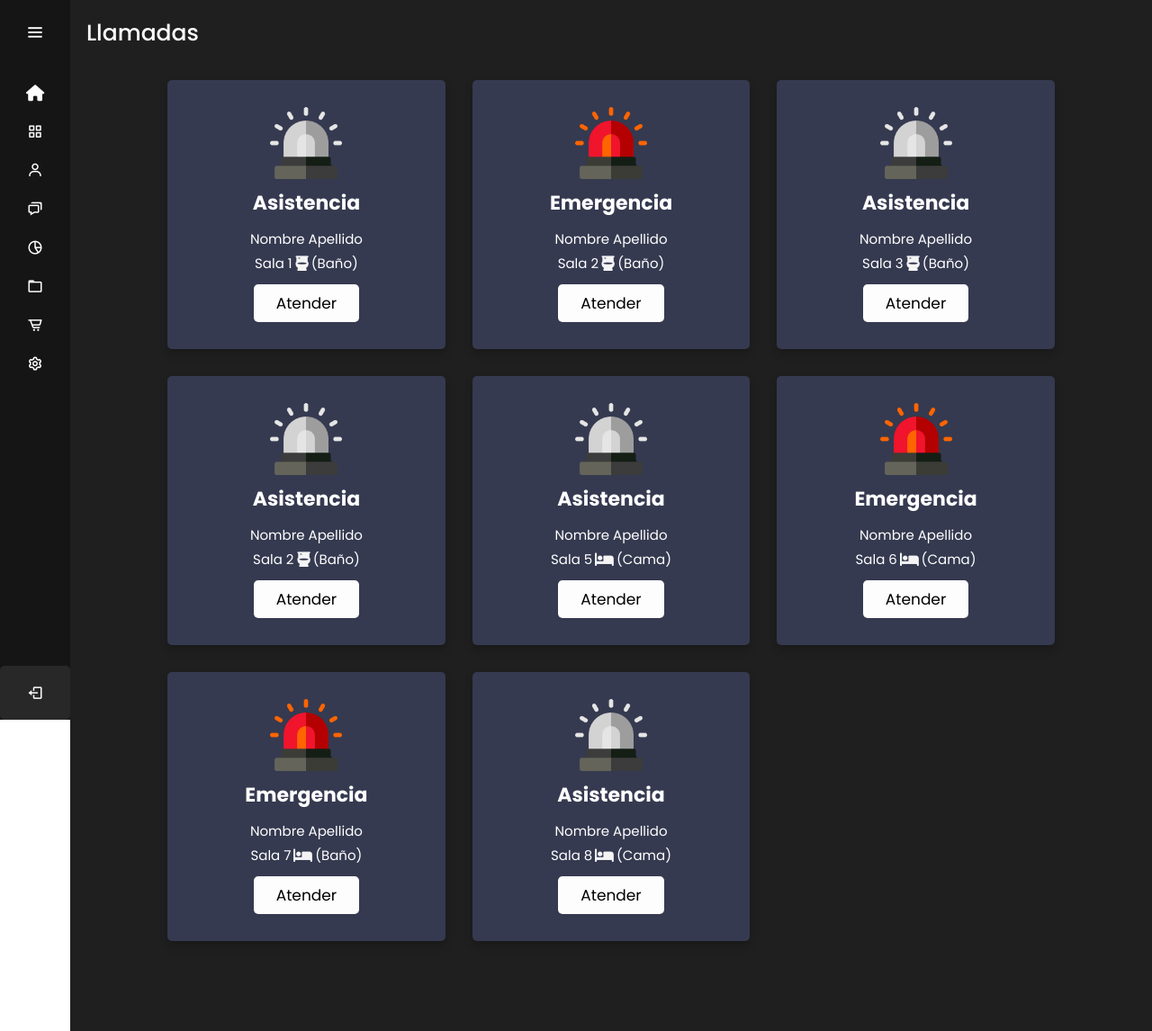
After one commit to PDEjovan/olimpiadasInet, a Django app: page /calls/ in a window 1280 px wide. The commit adds this page. Shown: the whole page at 90% size. Run offline with Django 4.2, Linux system fonts and the light colour scheme; some libraries are stand-ins or nearby versions.

Commit message:
Agregado página calls

```diff
--- /dev/null
+++ b/sitio/static/Styles/calls.css
@@ -0,0 +1,82 @@
+@import url("https://fonts.googleapis.com/css2?family=Poppins:wght@100;200;300;400;500;600;700&display=swap");
+
+* {
+  font-family: "Poppins", sans-serif;
+  margin: 0;
+  padding: 0;
+  box-sizing: border-box;
+  outline: none;
+  border: none;
+  text-decoration: none;
+  text-transform: capitalize;
+  transition: 0.2s linear;
+}
+
+.container {
+  background-color: #1f1f1f;
+  padding: 15px 9%;
+  padding-bottom: 100px;
+}
+
+.container .heading {
+  text-align: center;
+  padding-bottom: 15px;
+  color: #fff;
+  text-shadow: 0 5px 10px rgba(0, 0, 0, 0.2);
+  font-size: 50px;
+}
+
+.container .box-container {
+  display: grid;
+  grid-template-columns: repeat(auto-fit, minmax(250px, 1fr));
+  gap: 30px;
+}
+
+.container .box-container .box {
+  box-shadow: 0 5px 10px rgba(0, 0, 0, 0.2);
+  border-radius: 5px;
+  background: #353a50;
+  text-align: center;
+  padding: 30px 20px;
+}
+
+.container .box-container .box img {
+  height: 80px;
+}
+
+.container .box-container .box h3 {
+  color: #ffffff;
+  font-size: 22px;
+  padding: 10px 0;
+}
+
+.container .box-container .box p {
+  color: #ffffff;
+  font-size: 15px;
+  line-height: 1.8;
+}
+
+.container .box-container .box .btn {
+  margin-top: 10px;
+  display: inline-block;
+  background: #fdfdfd;
+  color: #000000;
+  font-size: 17px;
+  border-radius: 5px;
+  padding: 8px 25px;
+}
+
+.container .box-container .box .btn:hover {
+  letter-spacing: 1px;
+}
+
+.container .box-container .box:hover {
+  box-shadow: 0 10px 15px rgba(0, 0, 0, 0.3);
+  transform: scale(1.03);
+}
+
+@media (max-width: 768px) {
+  .container {
+    padding: 20px;
+  }
+}
--- /dev/null
+++ b/sitio/templates/calls.html
@@ -0,0 +1,107 @@
+{% extends 'layouts/nav.html' %} {% load static %} {% block content %}
+<!DOCTYPE html>
+<html lang="en">
+  <head>
+    <meta charset="UTF-8" />
+    <meta http-equiv="X-UA-Compatible" content="IE=edge" />
+    <meta name="viewport" content="width=device-width, initial-scale=1.0" />
+
+    <!-- custom css file link  -->
+    <link rel="stylesheet" href="{% static '/styles/calls.css' %}" />
+    <link
+      rel="stylesheet"
+      href="https://use.fontawesome.com/releases/v5.15.4/css/all.css"
+      integrity="sha384-DyZ88mC6Up2uqS4h/KRgHuoeGwBcD4Ng9SiP4dIRy0EXTlnuz47vAwmeGwVChigm"
+      crossorigin="anonymous"
+    />
+  </head>
+  <body>
+    <div class="text">Llamadas</div>
+    <div class="container">
+      <div class="box-container">
+        <div class="box">
+          <img src="../static/images/sirens.png" alt="" />
+          <h3>Asistencia</h3>
+          <p>Nombre Apellido</p>
+          <p>
+            Sala 1&nbsp;<i class="fa-solid fa-toilet fa-beat-fade"></i
+            >&nbsp;(Baño)
+          </p>
+          <a href="#" class="btn">Atender</a>
+        </div>
+
+        <div class="box">
+          <img src="../static/images/siren.png" alt="" />
+          <h3>Emergencia</h3>
+          <p>Nombre Apellido</p>
+          <p>
+            Sala 2&nbsp;<i class="fa-solid fa-toilet fa-beat-fade"></i
+            >&nbsp;(Baño)
+          </p>
+          <a href="#" class="btn">Atender</a>
+        </div>
+
+        <div class="box">
+          <img src="../static/images/sirens.png" alt="" />
+          <h3>Asistencia</h3>
+          <p>Nombre Apellido</p>
+          <p>
+            Sala 3&nbsp;<i class="fa-solid fa-toilet fa-beat-fade"></i
+            >&nbsp;(Baño)
+          </p>
+          <a href="#" class="btn">Atender</a>
+        </div>
+
+        <div class="box">
+          <img src="../static/images/sirens.png" alt="" />
+          <h3>Asistencia</h3>
+          <p>Nombre Apellido</p>
+          <p>
+            Sala 2&nbsp;<i class="fa-solid fa-toilet fa-beat-fade"></i
+            >&nbsp;(Baño)
+          </p>
+          <a href="#" class="btn">Atender</a>
+        </div>
+
+        <div class="box">
+          <img src="../static/images/sirens.png" alt="" />
+          <h3>Asistencia</h3>
+          <p>Nombre Apellido</p>
+          <p>
+            Sala 5&nbsp;<i class="fa-solid fa-bed fa-beat-fade"></i>&nbsp;(Cama)
+          </p>
+          <a href="#" class="btn">Atender</a>
+        </div>
+
+        <div class="box">
+          <img src="../static/images/siren.png" alt="" />
+          <h3>Emergencia</h3>
+          <p>Nombre Apellido</p>
+          <p>
+            Sala 6&nbsp;<i class="fa-solid fa-bed fa-beat-fade"></i>&nbsp;(Cama)
+          </p>
+          <a href="#" class="btn">Atender</a>
+        </div>
+        <div class="box">
+          <img src="../static/images/siren.png" alt="" />
+          <h3>Emergencia</h3>
+          <p>Nombre Apellido</p>
+          <p>
+            Sala 7&nbsp;<i class="fa-solid fa-bed fa-beat-fade"></i>&nbsp;(Baño)
+          </p>
+          <a href="#" class="btn">Atender</a>
+        </div>
+        <div class="box">
+          <img src="../static/images/sirens.png" alt="" />
+          <h3>Asistencia</h3>
+          <p>Nombre Apellido</p>
+          <p>
+            Sala 8&nbsp;<i class="fa-solid fa-bed fa-beat-fade"></i>&nbsp;(Cama)
+          </p>
+          <a href="#" class="btn">Atender</a>
+        </div>
+      </div>
+    </div>
+  </body>
+</html>
+{% endblock %}
--- a/sitio/templates/layouts/nav.html
+++ b/sitio/templates/layouts/nav.html
@@ -2,14 +2,19 @@
 
 <html lang="en">
   <head>
-    <meta charset="UTF-8">
-    <meta name="viewport" content="width=device-width, initial-scale=1.0">
-    <link rel="stylesheet" href="{% static '/styles/nav_styles.css' %}">
-    <script src="https://kit.fontawesome.com/41bcea2ae3.js" crossorigin="anonymous"></script>
-    <link href='https://unpkg.com/boxicons@2.1.4/css/boxicons.min.css' rel='stylesheet'>
+    <meta charset="UTF-8" />
+    <meta name="viewport" content="width=device-width, initial-scale=1.0" />
+    <link rel="stylesheet" href="{% static '/styles/nav_styles.css' %}" />
+    <script
+      src="https://kit.fontawesome.com/41bcea2ae3.js"
+      crossorigin="anonymous"
+    ></script>
+    <link
+      href="https://unpkg.com/boxicons@2.1.4/css/boxicons.min.css"
+      rel="stylesheet"
+    />
   </head>
   <body>
-
     <div class="sidebar">
       <div class="logo_details">
         <i class="bx bxl-audible icon"></i>
@@ -75,10 +80,12 @@
         </li>
         <li class="profile">
           <div class="profile_details">
-              <img src="{% static '/images/Portrait_Placeholder.png' %}" alt="profile image">
+            <img
+              src="{% static '/images/Portrait_Placeholder.png' %}"
+              alt="profile image"
+            />
             <div class="profile_content">
-                <div class="name">
-                </div>
+              <div class="name"></div>
               <div class="designation">Admin</div>
             </div>
           </div>
@@ -86,11 +93,7 @@
         </li>
       </ul>
     </div>
-      <section class="home-section">
-        <div class="text">Dashboard</div>
-        {% block content %}
-        {% endblock %}
-      </section>
+    <section class="home-section">{% block content %} {% endblock %}</section>
 
     <script src="{% static '/Scripts/nav_script.js' %}"></script>
   </body>
--- a/sitio/urls.py
+++ b/sitio/urls.py
@@ -5,4 +5,5 @@ urlpatterns = [
     path('', views.index),
     path('login/', views.login),
     path('dashboard/', views.dashboard),
+    path('calls/', views.calls),
 ]
--- a/sitio/views.py
+++ b/sitio/views.py
@@ -13,3 +13,6 @@ def login (request):
 
 def dashboard (request):
     return render(request, 'dashboard.html')
+
+def calls (request):
+    return render(request, 'calls.html')
```
Also changed, not shown: sitio/static/images/call.png (added), sitio/static/images/calls.png (added), sitio/static/images/icon-1.png (added), sitio/static/images/icon-2.png (added), sitio/static/images/icon-3.png (added), sitio/static/images/icon-4.png (added), sitio/static/images/icon-5.png (added), sitio/static/images/icon-6.png (added), sitio/static/images/siren.png (added), sitio/static/images/siren2.png (added), sitio/static/images/siren3.png (added), sitio/static/images/sirendefatult.png (added), sitio/static/images/sirens.png (added). Lines whose indentation alone changed are shown as unchanged.
